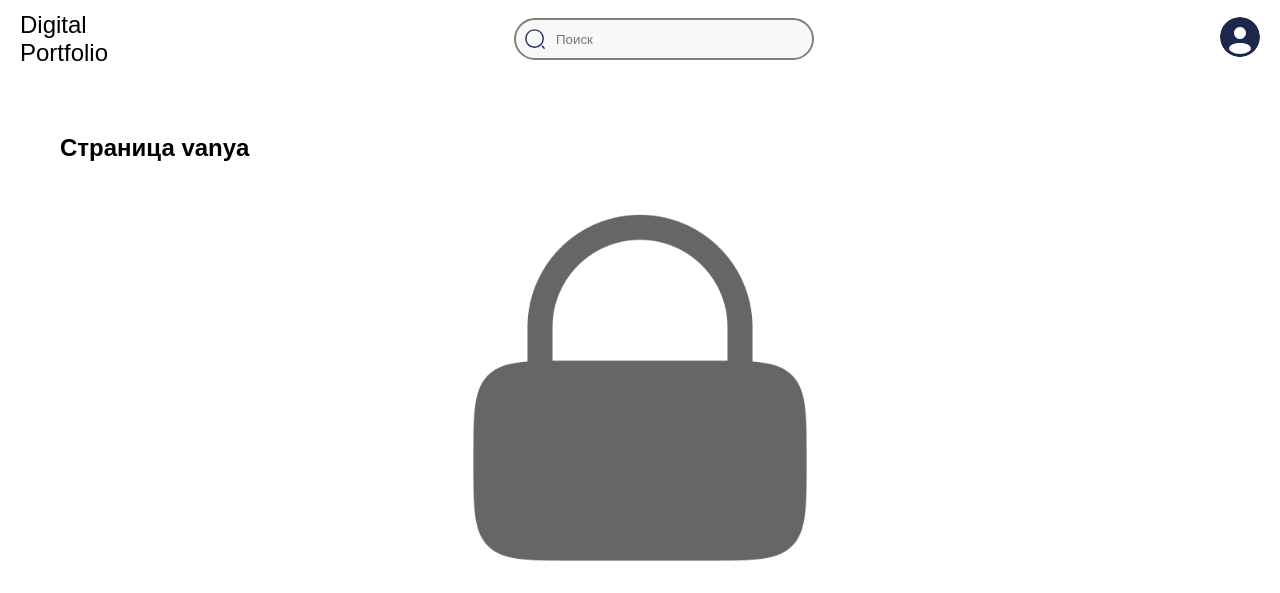
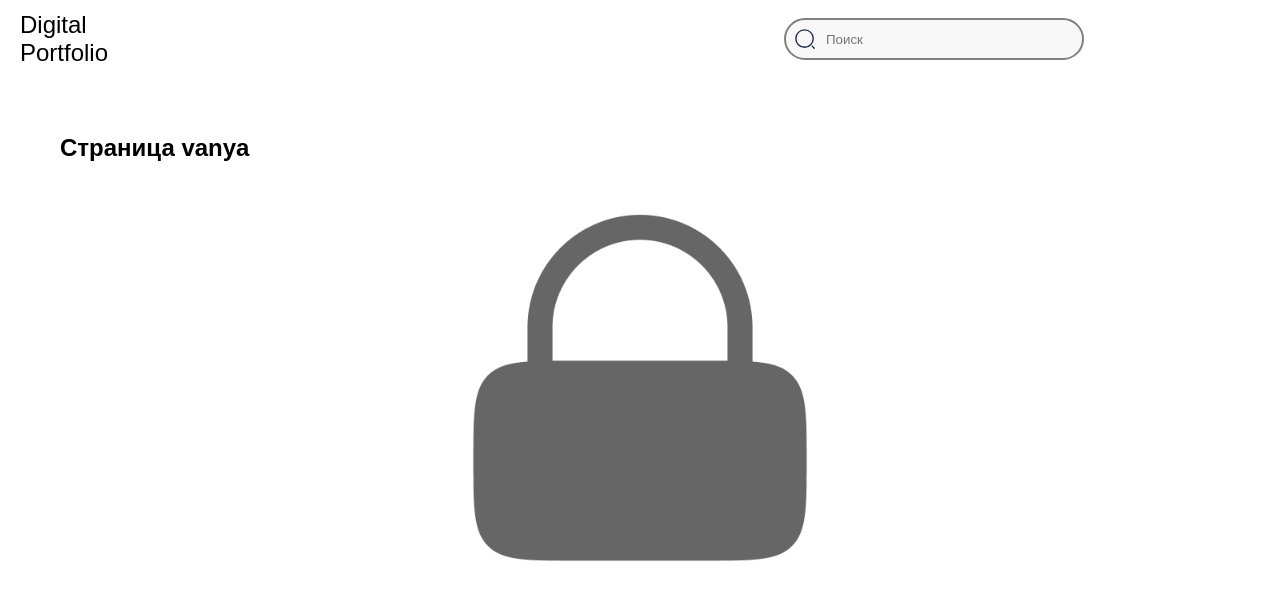
Before and after one commit to dmitryboris/DigitalPortfolio, a Django app: a page that uses main/templates/main/about.html in a window 1280 px wide; the page is wider, and only the part inside the window is pictured. Shown: the top 593 px of that part. Run offline with Django 5.2, Linux system fonts and the light colour scheme; data comes from the database, SQL or seed files in the repository; both versions use the stored data as it was after the commit.

Commit message:
add width to header

```diff
--- a/main/static/main/css/about.css
+++ b/main/static/main/css/about.css
@@ -9,10 +9,12 @@ body {
 }
 
 header {
+    width: 1780px;
     display: flex;
     justify-content: space-between;
     align-items: center;
     padding: 10px 20px;
+    margin: 0 auto;
     margin-bottom: 20px;
 }
 
```
Also changed, not shown: db.sqlite3.
